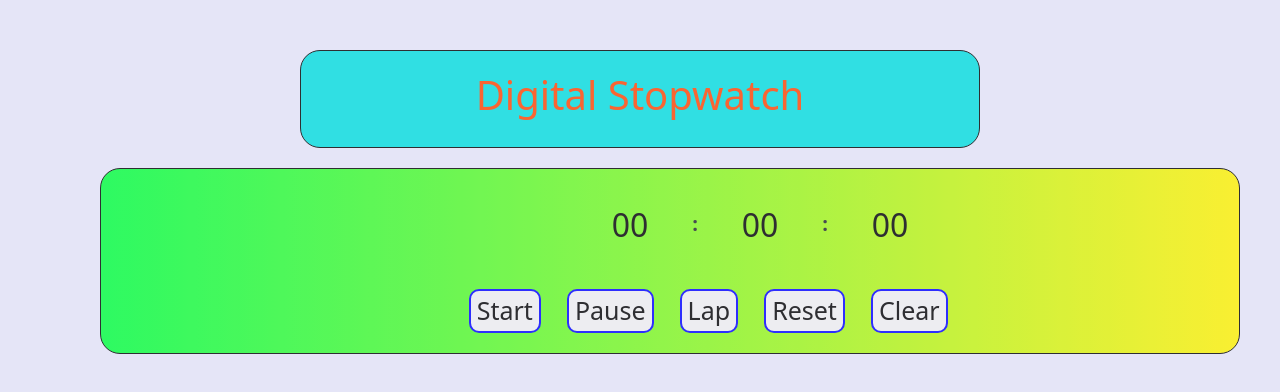
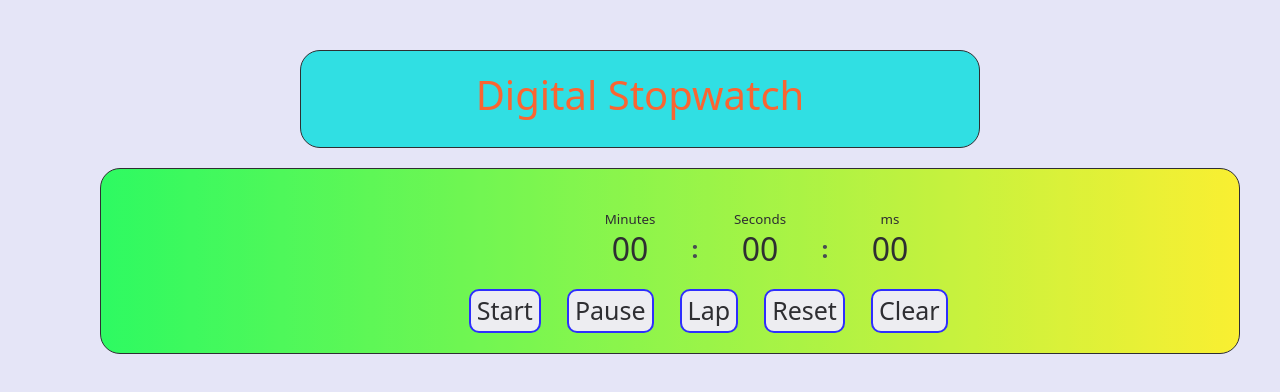
Before and after one commit to Sujal-2820/Stopwatch, a plain HTML site: page index.html in a window 1280 px wide. Drawn offline with nearby package versions, Linux system fonts and the light colour scheme.

Commit message:
Naming of time

```diff
--- a/index.html
+++ b/index.html
@@ -17,14 +17,17 @@
         </div>
         <div class="container">
             <div class="time">
+                <span id="time-name">Minutes</span>
                 <h2 id="minute">00</h2>
             </div>
             <div class="colon">:</div>
             <div class="time">
+                <span id="time-name">Seconds</span>
                 <h2 id="sec">00</h2>
             </div>
             <div class="colon">:</div>
             <div class="time">
+                <span id="time-name">ms</span>
                 <h2 id="miliSec">00</h2>
             </div><br><br><br><br><br>
             <div class="controls">
@@ -50,9 +53,6 @@
 
     </main>
 
-
-
-
     <script src="script.js"></script>
 </body>
 </html>
--- a/style.css
+++ b/style.css
@@ -67,14 +67,21 @@ h2{
     height: 70px;
     float: left;
     left: 469px;
-    top: 15px;
+    top: 37px;
     box-sizing: border-box;
     overflow: hidden;
     border-radius: 7px;
     text-align: center;
     padding-top: 15px;
     font-weight: bolder;
-    font-size: 20px;
+    font-size: 24px;
+}
+
+#time-name{
+    color: black;
+    font-size: smaller;
+    margin-bottom: 5px;
+    font-weight: 500;
 }
 
 
```
